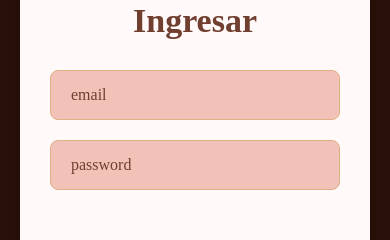
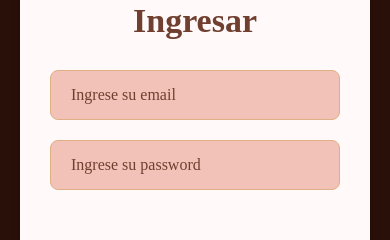
Before and after one commit to feli-qm/pro3-tt-rn-fbqm, a React Native app: screen /Login in a window 390 px wide. Shown: the part 332-572 px from the top of the page. Built offline with nearby package versions, Linux system fonts and the light colour scheme; no server answers.

Commit message:
Implementado prolijidad en campos Login

```diff
--- a/src/screens/Login.js
+++ b/src/screens/Login.js
@@ -48,7 +48,10 @@ export default class Login extends Component {
       })
       .catch((error) => {
         console.log(error.message);
-        this.setState({ errorMsg: error.message });
+        if (error.code === "auth/internal-error"){
+          this.setState({errorMsg: "Invalid login credentials"})
+        } else {
+        this.setState({ errorMsg: error.message });}
       });
   };
 
@@ -71,7 +74,7 @@ export default class Login extends Component {
 
           <TextInput style={styles.input}
             keyboardType='email-address'
-            placeholder='email'
+            placeholder='Ingrese su email'
             onChangeText={text => {
                 this.handleDisabled()
                 this.setState({ email: text })}}
@@ -79,7 +82,7 @@ export default class Login extends Component {
 
           <TextInput style={styles.input}
             keyboardType='default'
-            placeholder='password'
+            placeholder='Ingrese su password'
             secureTextEntry={true}
             onChangeText={text => {
                 this.handleDisabled()
```
